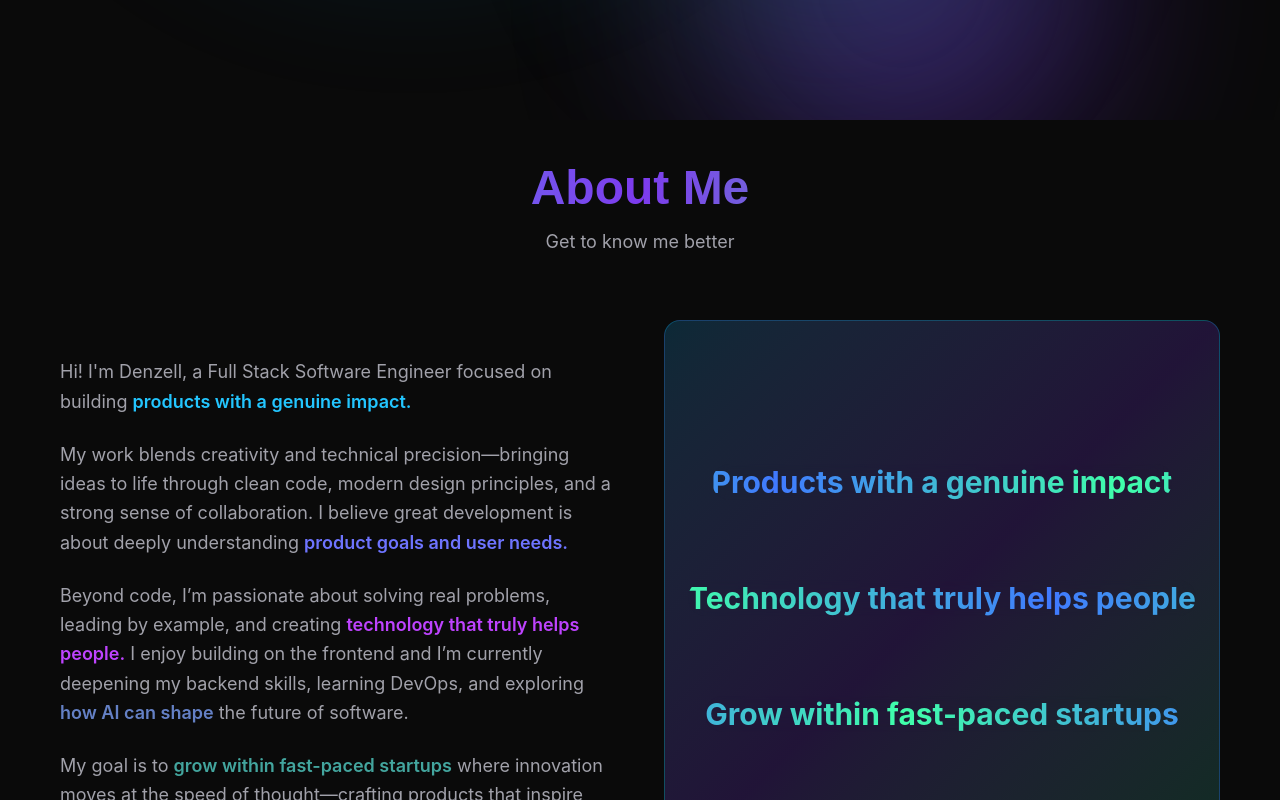
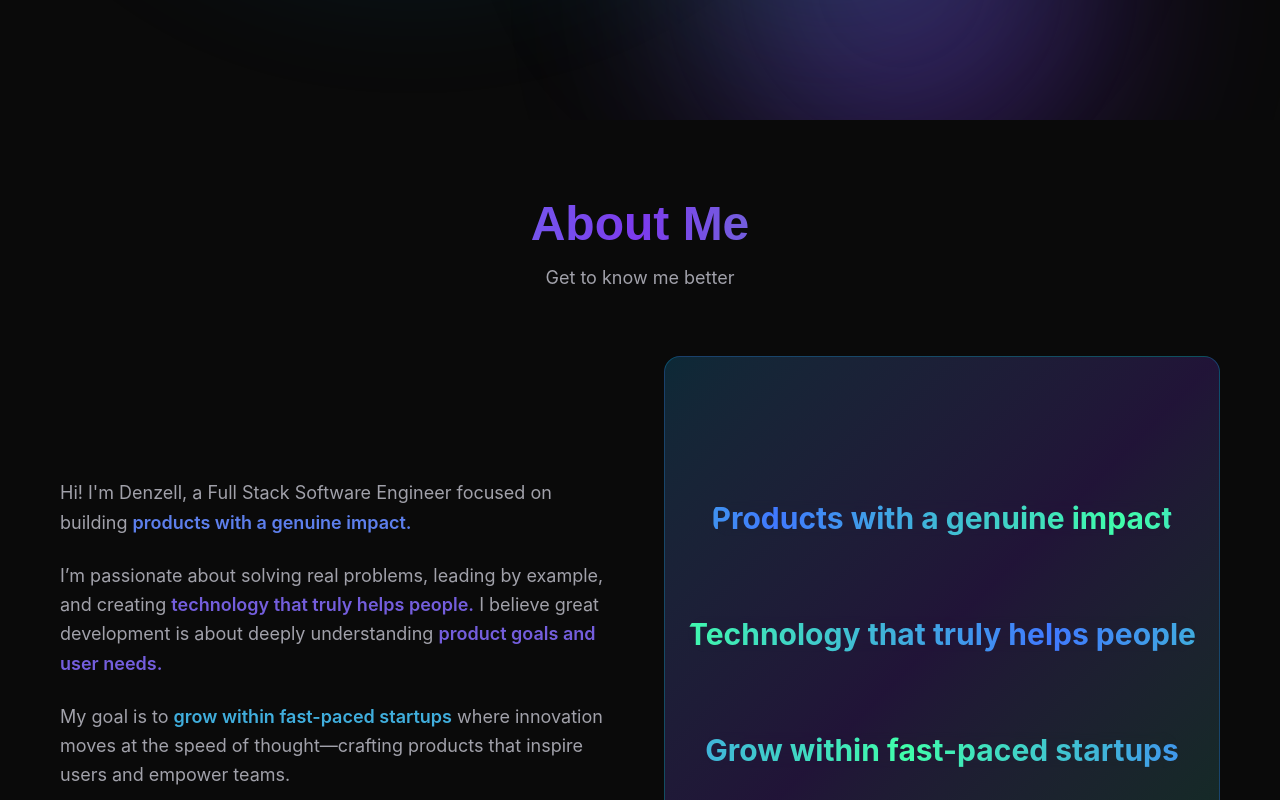
Before and after one commit to denzellgh/portfolio-denzellgh, a React (Vite) app: page / in a window 1280 px wide. Shown: the part 680-1480 px from the top of the page. Built offline with nearby package versions, Linux system fonts and the light colour scheme; no server answers.

Commit message:
fix: less content & colors

```diff
--- a/src/sections/About.tsx
+++ b/src/sections/About.tsx
@@ -5,7 +5,7 @@ export const About = () => {
   return (
     <section
       id="about"
-      className="relative flex min-h-screen items-center py-20 lg:py-0"
+      className="relative flex min-h-screen items-center py-20 2xl:py-0"
     >
       <div className="mx-auto max-w-[1200px] px-6 xl:px-0">
         <SectionTitle subtitle="Get to know me better">About Me</SectionTitle>
@@ -15,38 +15,26 @@ export const About = () => {
             <p className="text-lg leading-relaxed text-[#A1A1AA]">
               Hi! I'm Denzell, a Full Stack Software Engineer focused on
               building{' '}
-              <span className="font-semibold text-[#23C6FF]">
+              <span className="font-semibold text-[#5D7FEC]">
                 products with a genuine impact.
               </span>{' '}
             </p>
 
             <p className="text-lg leading-relaxed text-[#A1A1AA]">
-              My work blends creativity and technical precision—bringing ideas
-              to life through clean code, modern design principles, and a strong
-              sense of collaboration. I believe great development is about
-              deeply understanding{' '}
-              <span className="font-semibold text-[#6E74FF]">
+              I’m passionate about solving real problems, leading by example,
+              and creating{' '}
+              <span className="font-semibold text-[#745EDD]">
+                technology that truly helps people.
+              </span>{' '}
+              I believe great development is about deeply understanding{' '}
+              <span className="font-semibold text-[#745EDD]">
                 product goals and user needs.
               </span>
             </p>
 
             <p className="text-lg leading-relaxed text-[#A1A1AA]">
-              Beyond code, I’m passionate about solving real problems, leading
-              by example, and creating{' '}
-              <span className="font-semibold text-[#BE43FF]">
-                technology that truly helps people.
-              </span>{' '}
-              I enjoy building on the frontend and I’m currently deepening my
-              backend skills, learning DevOps, and exploring{' '}
-              <span className="font-semibold text-[#6480C5]">
-                how AI can shape
-              </span>{' '}
-              the future of software.
-            </p>
-
-            <p className="text-lg leading-relaxed text-[#A1A1AA]">
               My goal is to{' '}
-              <span className="font-semibold text-[#43A59E]">
+              <span className="font-semibold text-[#40AEDD]">
                 grow within fast-paced startups
               </span>{' '}
               where innovation moves at the speed of thought—crafting products
```
